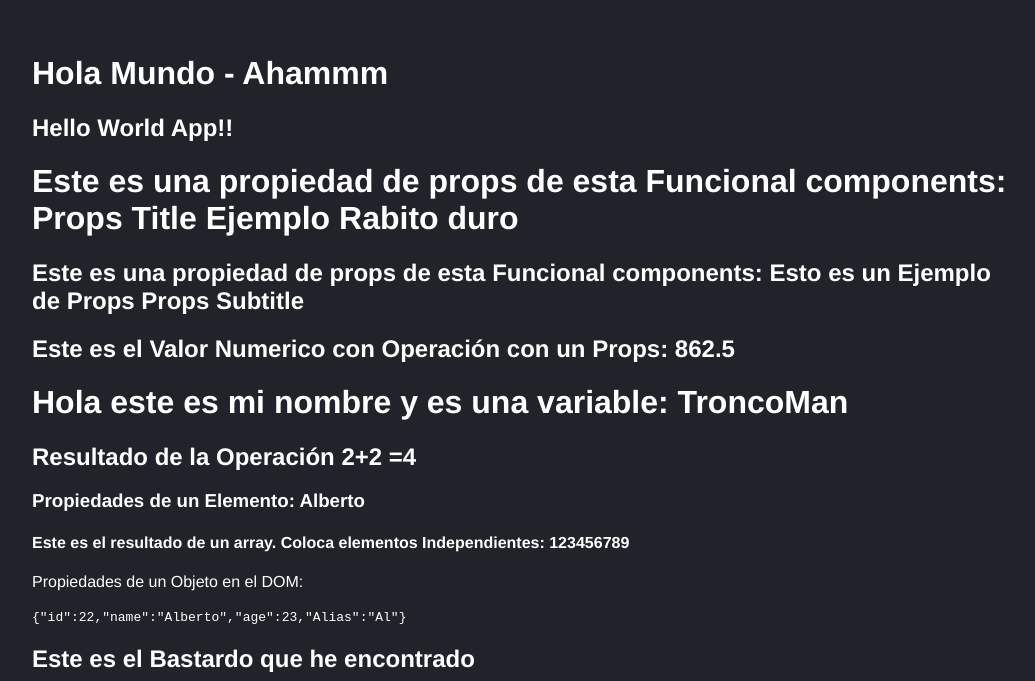
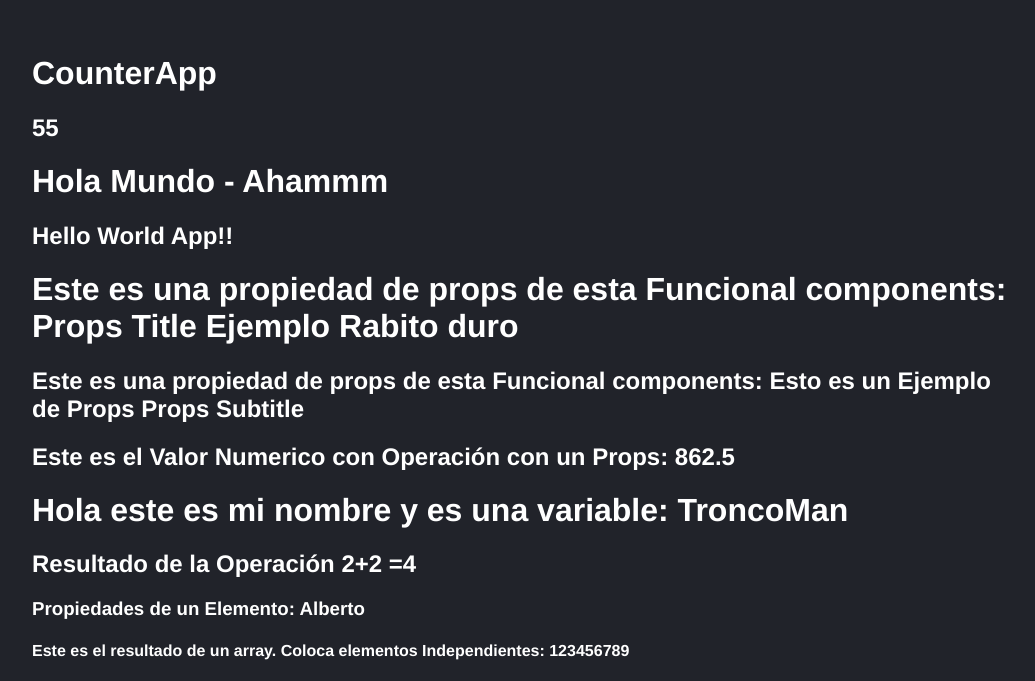
Before and after one commit to jmcepeda/20241002_React_DevTalles_Hooks, a React (Vite) app in the folder 03-counter-app-vite/: page / in a window 1280 px wide. Shown: the part 114-795 px from the top of the page, without its empty margins (116-1151 px from the left). Built offline with nearby package versions, Linux system fonts and the light colour scheme.

Commit message:
20241009_0737_ Seguimos Avanzando

```diff
--- /dev/null
+++ b/03-counter-app-vite/src/CounterApp.jsx
@@ -0,0 +1,19 @@
+import PropTypes from "prop-types"
+
+
+export const CounterApp = ({value}) => {
+  return (
+    <>
+      <h1>CounterApp</h1>
+      <h2>{value}</h2>
+    </>
+  )
+}
+
+CounterApp.propTypes ={
+    value: PropTypes.number.isRequired, // Requerido y debe ser un número
+};
+
+CounterApp.defaultvalue ={
+    value: 0, // Valor por defecto
+}
--- a/03-counter-app-vite/src/main.jsx
+++ b/03-counter-app-vite/src/main.jsx
@@ -2,7 +2,10 @@
 import ReactDOM from 'react-dom/client'
 import App_two, {App} from './HelloWorldApp'
 import FirstApp from './FirstApp'
+import { CounterApp } from './CounterApp'
+
 import './styles.css'
+
 
 
 // Create a React component
@@ -16,6 +19,8 @@
 
 ReactDOM.createRoot(document.getElementById('root')).render(
     <React.StrictMode>
+        {/* Para Mandar Prop como un número, hay que meter el valor entre corchetes, si se manda entre comillas el Prop se enviará como un String */}
+        <CounterApp value={55}/>
         <App />  {/* Aquí se renderiza el componente */}
         <App_two/>
         <FirstApp title='Props Title Ejemplo Rabito duro' ardecor="El Orto de tu Madre" subTitle="Esto es un Ejemplo de Props Props Subtitle" valor={345}/>
```
